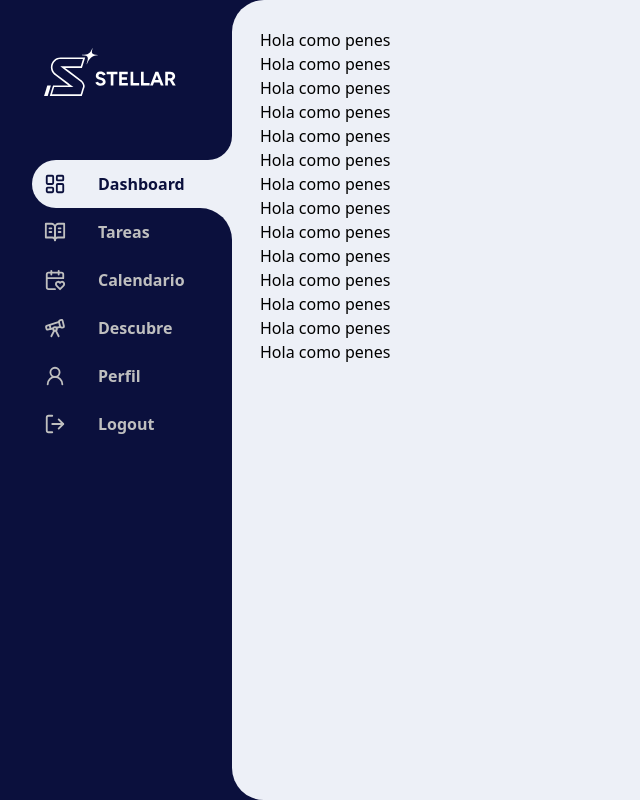
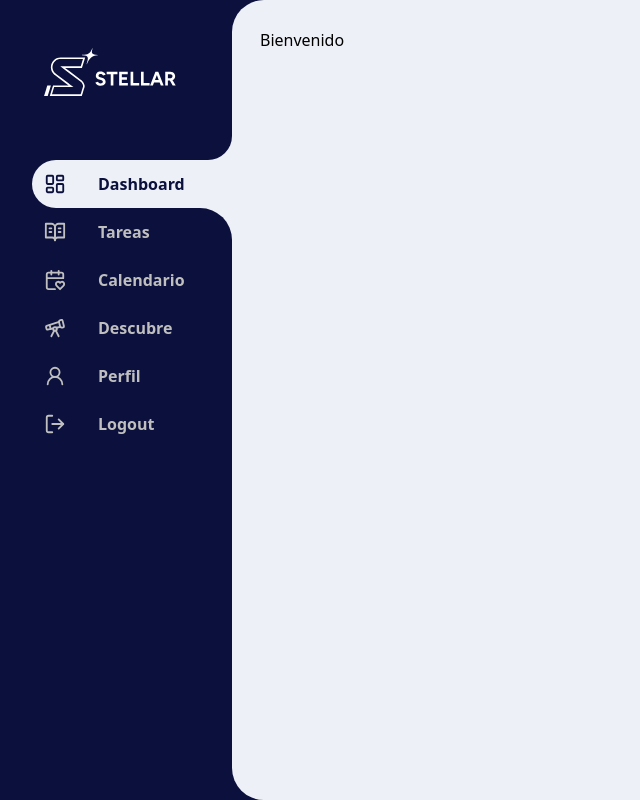
Before and after one commit to KevinLatino/Stellar-Frontend, a React (Vite) app: page /sidebar/time-management in a window 1280 px wide. Shown: the whole page, without its empty margins (0-640 px from the left). Built offline with nearby package versions, Linux system fonts and the light colour scheme.

Commit message:
adding new features

```diff
--- a/src/Components/DiscoverCardComponent.jsx
+++ b/src/Components/DiscoverCardComponent.jsx
@@ -1,13 +1,17 @@
 import React from 'react';
+import { Link } from 'react-router-dom'
 
-const DiscoverCardComponent = ({ title, description }) => {
+const DiscoverCardComponent = ({ title, description, route }) => {
     const gradientBorderStyle = {
         '--gradient-start': '#C364FF',
         '--gradient-end': '#763DF2'
     };
 
     return (
-        <div className="relative bg-white shadow-md rounded-[0.6rem] w-[23rem] h-[10rem] overflow-hidden flex" style={gradientBorderStyle}>
+        <>
+            <Link to={route}>
+                <div className="relative bg-white shadow-md rounded-[0.6rem] w-[23rem] h-[10rem] overflow-hidden"
+                    style={gradientBorderStyle}>
                     <div className="absolute left-0 top-0 bottom-0 w-2" style={{ background: `linear-gradient(to bottom, ${gradientBorderStyle['--gradient-start']}, ${gradientBorderStyle['--gradient-end']})` }} />
                     <div className="flex flex-col mt-2 ml-4 p-2">
                         <div className="flex justify-start items-start mb-1">
@@ -16,6 +20,8 @@ const DiscoverCardComponent = ({ title, description }) => {
                         <p className="text-stellar-grey font-raleway text-l flex-wrap">{description}</p>
                     </div>
                 </div>
+            </Link>
+        </>
     );
 }
 
--- a/src/Screens/DiscoverScreen.jsx
+++ b/src/Screens/DiscoverScreen.jsx
@@ -1,7 +1,6 @@
 import React from 'react';
 import Discover from '../../public/Ilustrations/Sitting2.png';
 import DiscoverCardComponent from '../Components/DiscoverCardComponent';
-import { Outlet } from 'react-router-dom';
 import 'animate.css';
 
 const DiscoverScreen = () => {
@@ -10,7 +9,7 @@ const DiscoverScreen = () => {
         {
             title: "Dominando el control del Tiempo",
             description: "Dominar el tiempo es el principio para mejorar nuestra eficiencia.",
-            img: "PeoplePlanning"
+            route: "/sidebar/time-management"
         },
         {
             title: "Eliminación de distracciones",
@@ -68,6 +67,7 @@ const DiscoverScreen = () => {
                                 key={content.title}
                                 title={content.title}
                                 description={content.description}
+                                route={content.route}
                             />
                         ))}
                     </div>
--- a/src/Screens/DiscoverScreens/TimeManagement.jsx
+++ b/src/Screens/DiscoverScreens/TimeManagement.jsx
@@ -3,20 +3,7 @@ import React from 'react'
 const TimeManagement = () => {
     return (
         <>
-            <h1 className='text-black'>Hola como penes</h1>
-            <h1 className='text-black'>Hola como penes</h1>
-            <h1 className='text-black'>Hola como penes</h1>
-            <h1 className='text-black'>Hola como penes</h1>
-            <h1 className='text-black'>Hola como penes</h1>
-            <h1 className='text-black'>Hola como penes</h1>
-            <h1 className='text-black'>Hola como penes</h1>
-            <h1 className='text-black'>Hola como penes</h1>
-            <h1 className='text-black'>Hola como penes</h1>
-            <h1 className='text-black'>Hola como penes</h1>
-            <h1 className='text-black'>Hola como penes</h1>
-            <h1 className='text-black'>Hola como penes</h1>
-            <h1 className='text-black'>Hola como penes</h1>
-            <h1 className='text-black'>Hola como penes</h1>
+            <h1 className='text-black'>Bienvenido</h1>
         </>
     )
 }
```
Lines whose indentation alone changed are shown as unchanged.
